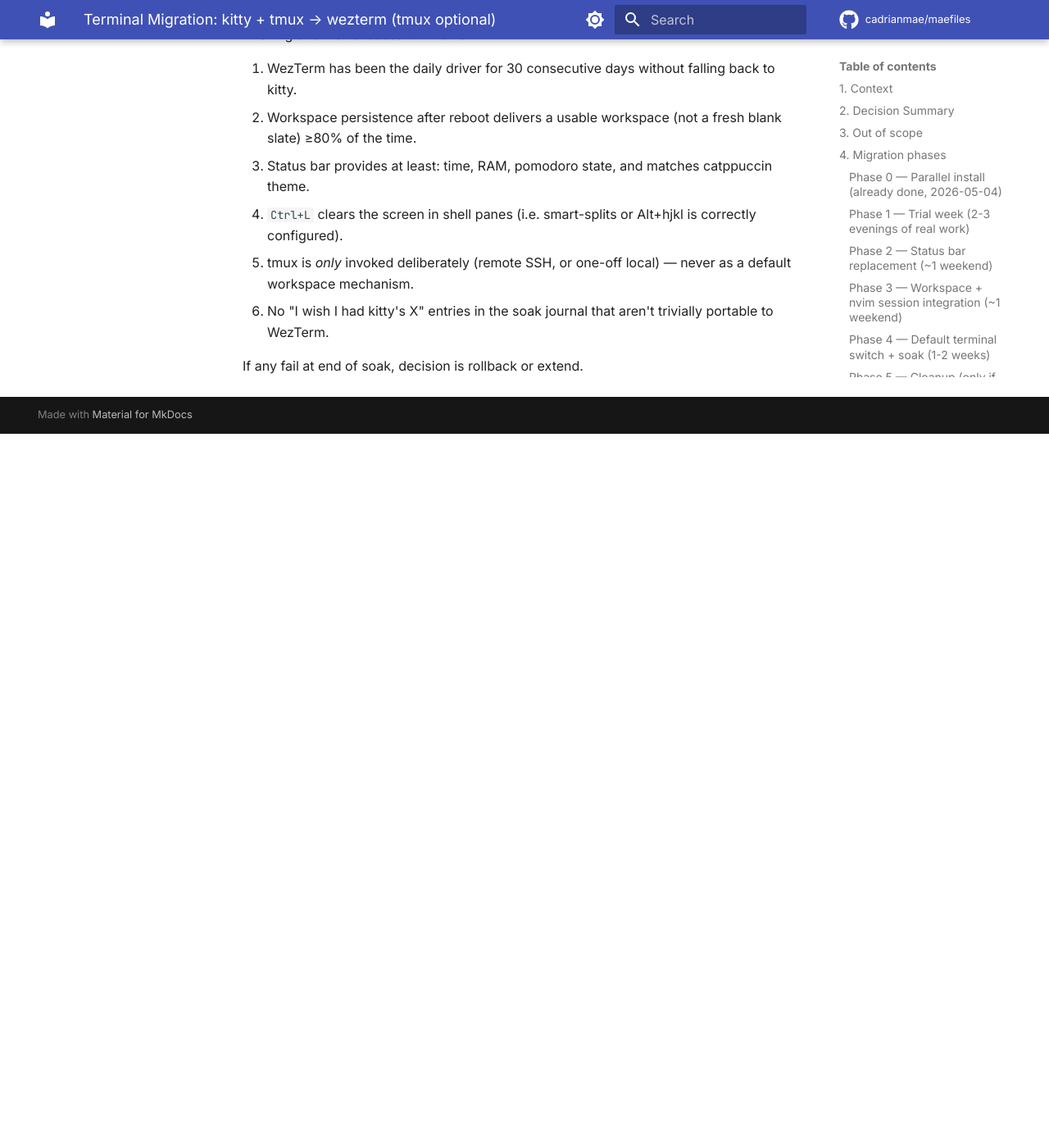
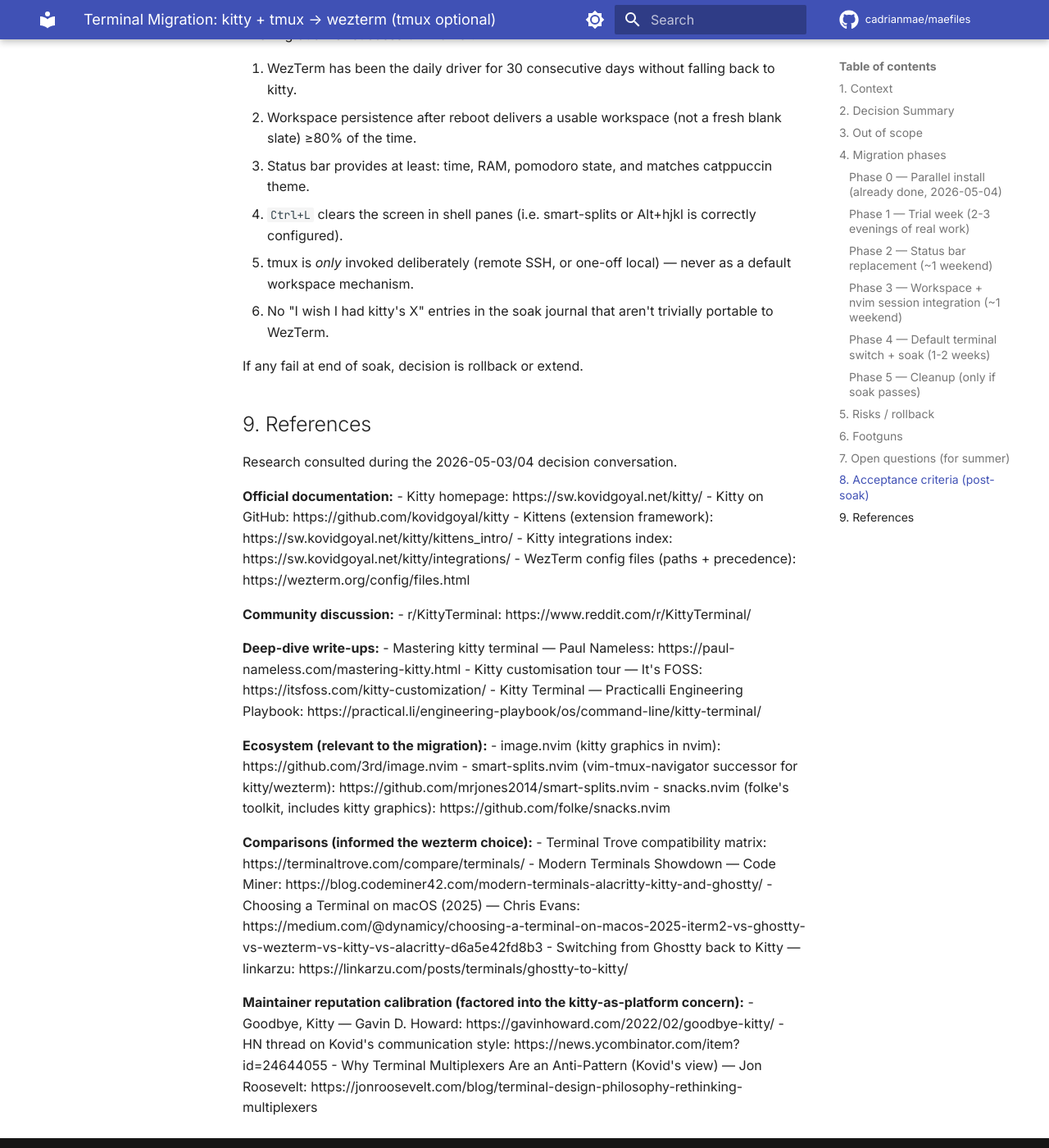
Before and after one commit to cadrianmae/maefiles, an MkDocs documentation site: the page built from docs/specs/2026-05-04-wezterm-migration.md, in a window 1280 px wide and 1400 px high, scrolled down 6215 px. Shown: the whole window at 82% size. Built offline with MkDocs 1.6.1 and Material for MkDocs 9.7.7, drawn with Linux system fonts in a browser that asks for light colours; comment, search, counter and statistics services are not loaded; before the commit the page ends 6744 px from its top, so only the background shows below that.

Commit message:
docs(specs): add references section to wezterm migration
Capture the research sources consulted during the 2026-05-03/04
decision conversation: official docs, community write-ups,
ecosystem projects, comparisons, and maintainer-reputation
calibration links. Survives the chat clear.

Co-Authored-By: Claude Opus 4.7 (1M context) <noreply@anthropic.com>

```diff
--- a/docs/specs/2026-05-04-wezterm-migration.md
+++ b/docs/specs/2026-05-04-wezterm-migration.md
@@ -140,3 +140,38 @@ The migration is "successful" if **all** of:
 6. No "I wish I had kitty's X" entries in the soak journal that aren't trivially portable to WezTerm.
 
 If any fail at end of soak, decision is rollback or extend.
+
+## 9. References
+
+Research consulted during the 2026-05-03/04 decision conversation.
+
+**Official documentation:**
+- Kitty homepage: https://sw.kovidgoyal.net/kitty/
+- Kitty on GitHub: https://github.com/kovidgoyal/kitty
+- Kittens (extension framework): https://sw.kovidgoyal.net/kitty/kittens_intro/
+- Kitty integrations index: https://sw.kovidgoyal.net/kitty/integrations/
+- WezTerm config files (paths + precedence): https://wezterm.org/config/files.html
+
+**Community discussion:**
+- r/KittyTerminal: https://www.reddit.com/r/KittyTerminal/
+
+**Deep-dive write-ups:**
+- Mastering kitty terminal — Paul Nameless: https://paul-nameless.com/mastering-kitty.html
+- Kitty customisation tour — It's FOSS: https://itsfoss.com/kitty-customization/
+- Kitty Terminal — Practicalli Engineering Playbook: https://practical.li/engineering-playbook/os/command-line/kitty-terminal/
+
+**Ecosystem (relevant to the migration):**
+- image.nvim (kitty graphics in nvim): https://github.com/3rd/image.nvim
+- smart-splits.nvim (vim-tmux-navigator successor for kitty/wezterm): https://github.com/mrjones2014/smart-splits.nvim
+- snacks.nvim (folke's toolkit, includes kitty graphics): https://github.com/folke/snacks.nvim
+
+**Comparisons (informed the wezterm choice):**
+- Terminal Trove compatibility matrix: https://terminaltrove.com/compare/terminals/
+- Modern Terminals Showdown — Code Miner: https://blog.codeminer42.com/modern-terminals-alacritty-kitty-and-ghostty/
+- Choosing a Terminal on macOS (2025) — Chris Evans: https://medium.com/@dynamicy/choosing-a-terminal-on-macos-2025-iterm2-vs-ghostty-vs-wezterm-vs-kitty-vs-alacritty-d6a5e42fd8b3
+- Switching from Ghostty back to Kitty — linkarzu: https://linkarzu.com/posts/terminals/ghostty-to-kitty/
+
+**Maintainer reputation calibration (factored into the kitty-as-platform concern):**
+- Goodbye, Kitty — Gavin D. Howard: https://gavinhoward.com/2022/02/goodbye-kitty/
+- HN thread on Kovid's communication style: https://news.ycombinator.com/item?id=24644055
+- Why Terminal Multiplexers Are an Anti-Pattern (Kovid's view) — Jon Roosevelt: https://jonroosevelt.com/blog/terminal-design-philosophy-rethinking-multiplexers
```
